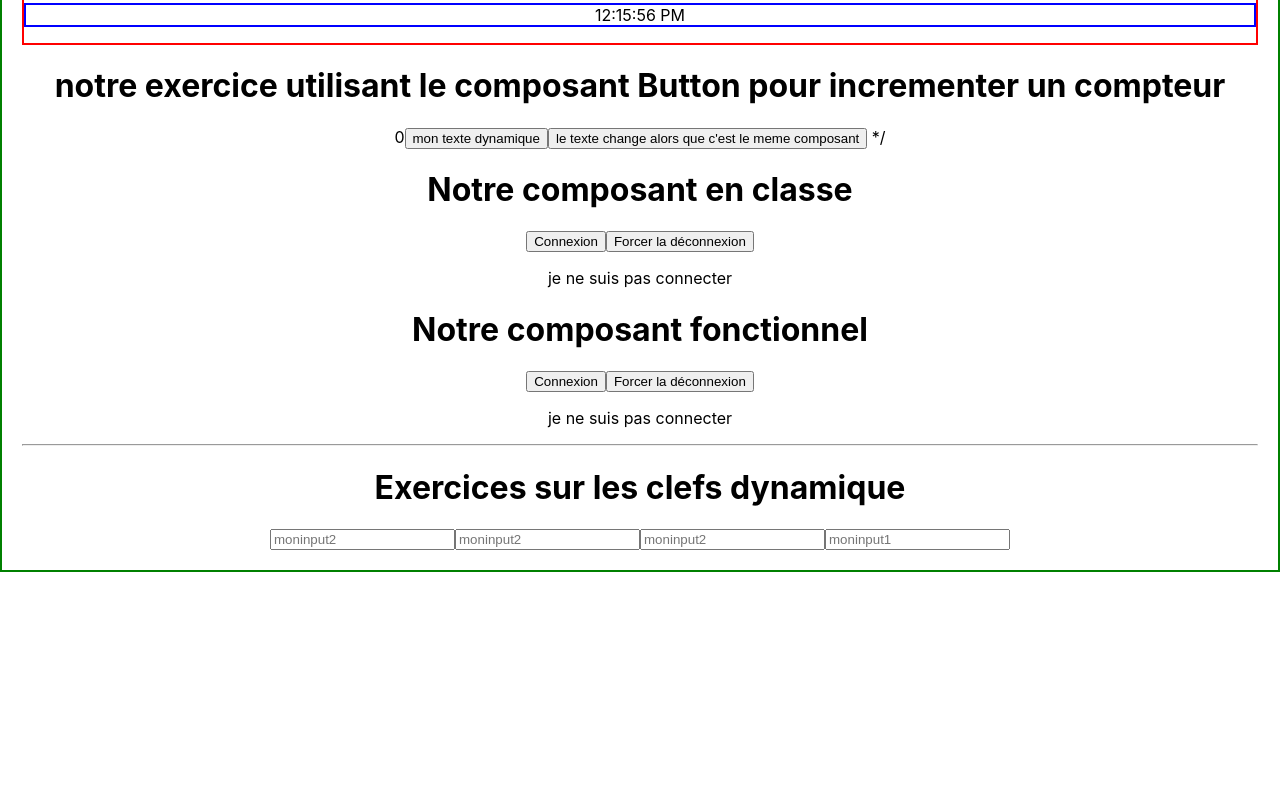
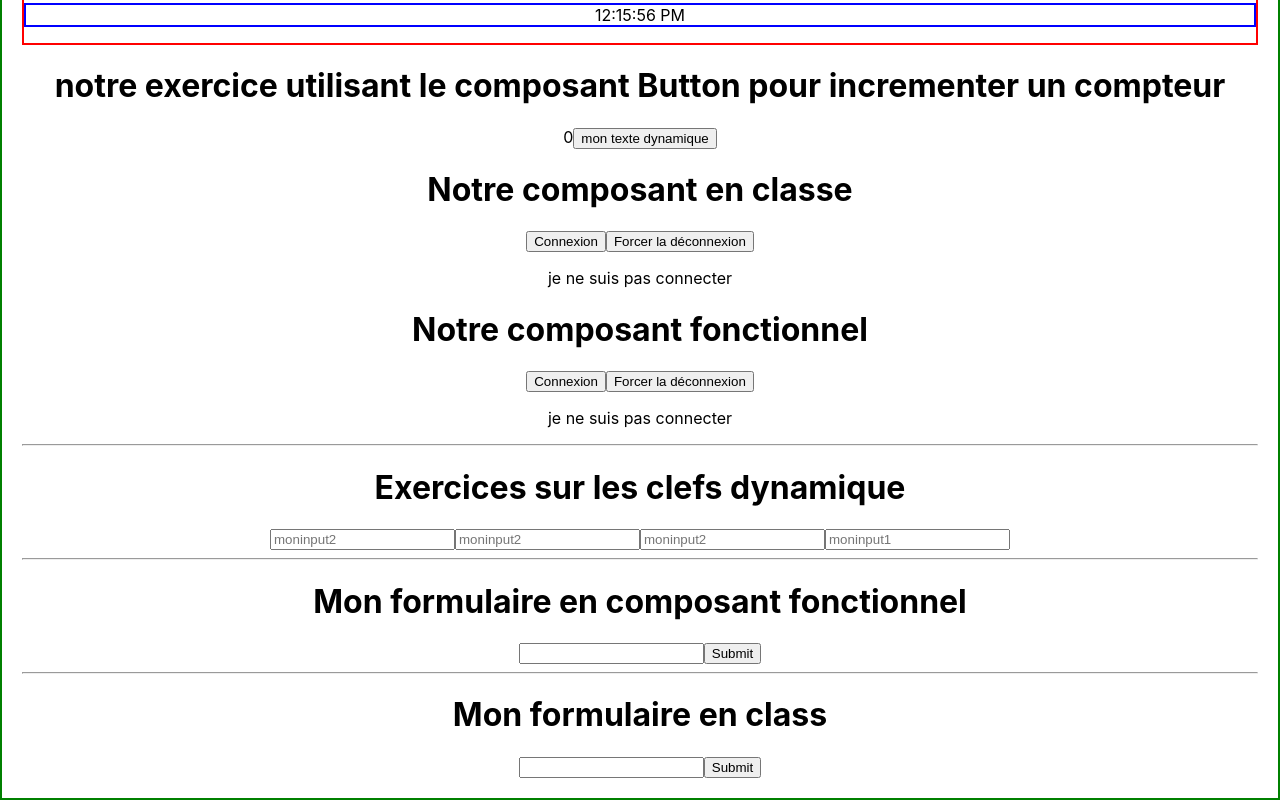
Before and after one commit to JSurquin/exercices-react, a React (Create React App) app: page / in a window 1280 px wide. Shown: the part 617-1417 px from the top of the page. Before the commit the page ends 1189 px from the top, so only its background shows below. Built offline with nearby package versions, Linux system fonts and the light colour scheme.

Commit message:
feat:(front) * correction for form exercices in functional component and class component

```diff
--- a/src/App.js
+++ b/src/App.js
@@ -5,6 +5,8 @@ import MonComposant from './components/atoms/MonComposantAEtat'
 import Button from './components/atoms/Button'
 import Welcome from './components/molecules/Welcome'
 import './App.css'
+import Form from './components/molecules/Form'
+import FormClass from './components/molecules/FormEnClass'
 import WelcomeHooks from './components/molecules/WelcomeHooks'
 import ListAndKeysDynamic from './components/molecules/ListAndKeys'
 class App extends React.Component {
@@ -50,7 +52,6 @@ class App extends React.Component {
         <Button onClick={() => this.updateMyCount()}>
           mon texte dynamique
         </Button>
-        <Button>le texte change alors que c'est le meme composant</Button> */
         <h1>Notre composant en classe</h1>
         <Welcome />
         <h1>Notre composant fonctionnel</h1>
@@ -58,6 +59,12 @@ class App extends React.Component {
         <hr />
         <h1>Exercices sur les clefs dynamique</h1>
         <ListAndKeysDynamic />
+        <hr />
+        <h1>Mon formulaire en composant fonctionnel</h1>
+        <Form />
+        <hr />
+        <h1> Mon formulaire en class</h1>
+        <FormClass />
       </div>
     )
   }
--- /dev/null
+++ b/src/components/molecules/Form.jsx
@@ -0,0 +1,26 @@
+import { useState } from 'react'
+
+const Form = () => {
+  const [value, setValue] = useState('')
+
+  const arreteLaSoumission = (e) => {
+    e.preventDefault()
+    console.log('ma valeur après soumission', value)
+  }
+
+  return (
+    <form
+      // onSubmit={(e) => {
+      //   e.preventDefault()
+      //   console.log('ma valeur après soumission', value)
+      // }}
+      onSubmit={(e) => arreteLaSoumission(e)}
+    >
+      {/* notre input pour écrire */}
+      <input onChange={(e) => setValue(e.target.value)}></input>
+      <input type="submit"></input>
+    </form>
+  )
+}
+
+export default Form
--- /dev/null
+++ b/src/components/molecules/FormEnClass.jsx
@@ -0,0 +1,27 @@
+import React from 'react'
+
+class FormEnClass extends React.Component {
+  constructor(props) {
+    super(props)
+    this.state = { value: '' }
+    this.arreteLaSoumission = this.arreteLaSoumission.bind(this)
+  }
+
+  arreteLaSoumission = (e) => {
+    e.preventDefault()
+    console.log('ma valeur après soumission', this.state.value)
+  }
+
+  render() {
+    return (
+      <form onSubmit={this.arreteLaSoumission}>
+        <input
+          onChange={(e) => this.setState({ value: e.target.value })}
+        ></input>
+        <input type="submit"></input>
+      </form>
+    )
+  }
+}
+
+export default FormEnClass
```
